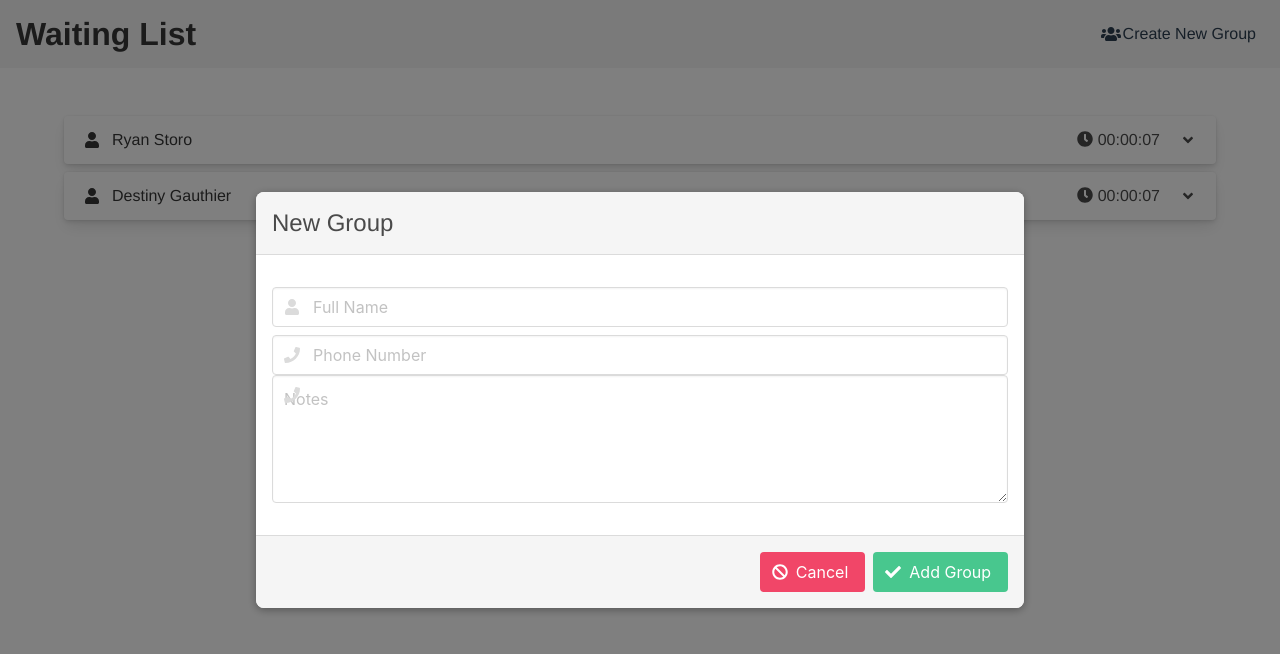
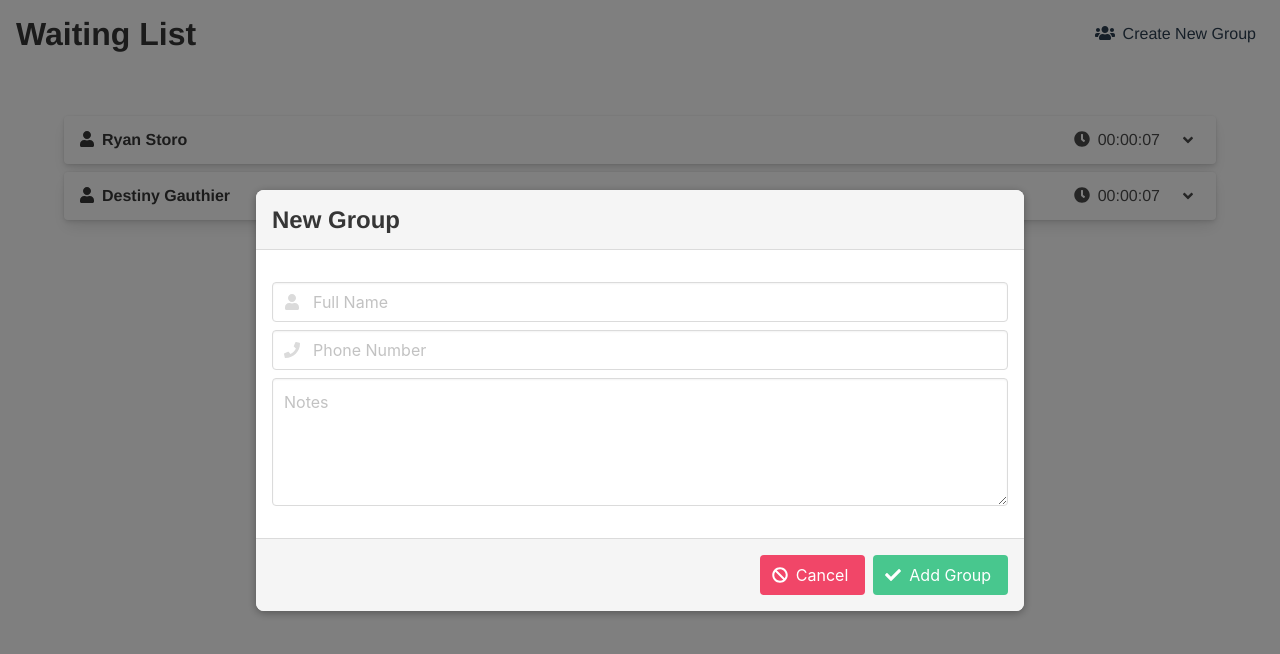
Before and after one commit to rstoro/waiting_list, a Vue app: page / in a window 1280 px wide. Both pictures are taken after a click on the link "Create New Group". Shown: the top 654 px of the page. Built offline with nearby package versions, Linux system fonts and the light colour scheme.

Commit message:
finished most of the group integration.  happy with the design, not happy with the code.

```diff
--- a/src/components/GroupCard.vue
+++ b/src/components/GroupCard.vue
@@ -1,17 +1,17 @@
 <template>
   <div class="card group-card">
     <header class="card-header">
-      <p class="card-header-title group-card-header">
-        <span class="icon icon-margin-right">
+      <p class="card-header-title">
+        <span class="icon-margin-right">
           <font-awesome-icon :icon="['fas', 'user']"/>
         </span>
         <span>{{ group.fullname }}</span>
       </p>
       <a href="#" class="card-header-icon" aria-label="more options" @click="isSelected = !isSelected">
-        <span class="time">
+        <span class="icon-margin-right">
           <font-awesome-icon :icon="['fas', 'clock']"/>
-          {{ formatTime(group.secondsSinceEpoch) }}
         </span>
+        <span class="time">{{ formatTime(group.secondsSinceEpoch) }}</span>
         <span class="icon">
           <!-- NOTE: this is crap, I wish there was a conditional to prevent this garbage. -->
           <font-awesome-icon v-if="isSelected" :icon="['fas', 'angle-right']"/>
@@ -20,10 +20,32 @@
       </a>
     </header>
 
-    <div v-if="isSelected" class="card-content">
+    <div v-if="isSelected">
       <transition name="selected">
-        <div class="content">
-          <p>{{ formatAddedOn(group.epochInSeconds) }}</p>
+        <div>
+
+          <div class="group-card-content">
+            <textarea class="textarea" type="text" placeholder="Notes" v-model="group.notes"></textarea>
+          </div>
+
+          <div class="group-card-footer">
+            <p class="is-size-7 has-text-weight-light">{{ formatAddedOn(group.epochInSeconds) }}</p>
+            <div class="group-card-buttons">
+              <button class="button group-card-button is-outlined is-normal is-danger button-margin-left" @click="deleteGroup(uid)">
+                <span class="icon is-small">
+                  <font-awesome-icon :icon="['fas', 'trash-alt']"/>
+                </span>
+                <span>{{ deleteText }}</span>
+              </button>
+              <button class="button group-card-button is-outlined is-normal is-success button-margin-left" @click="messageGroup()">
+                <span class="icon is-small">
+                  <font-awesome-icon :icon="['fas', 'envelope']"/>
+                </span>
+                <span>{{ textText }}</span>
+              </button>
+            </div>
+          </div>
+
         </div>
       </transition>
     </div>
@@ -37,11 +59,16 @@ export default {
   data: () => {
     return {
       'isSelected': false,
-      'displayTime': 0
+      'displayTime': 0,
+      'counter': {},
+      'textText': 'Text',
+      'editText': 'Edit',
+      'deleteText': 'Delete'
     }
   },
   props: {
-    'group': {}
+    'group': {},
+    'uid': 0
   },
   watch: {
     'group.secondsSinceEpoch': {
@@ -51,7 +78,7 @@ export default {
           vm.group.secondsSinceEpoch = (Date.now() / 1000 | 0) - vm.group.epochInSeconds
         }
 
-        setTimeout(() => {
+        vm.counter = setTimeout(() => {
           vm.group.secondsSinceEpoch++;
         }, 1000);
       },
@@ -60,32 +87,61 @@ export default {
   },
   methods: {
     formatTime: function(secondsSinceEpoch) { return formatTime(secondsSinceEpoch) },
-    formatAddedOn: function(epochInSeconds) { return formatAddedOn(epochInSeconds) }
+    formatAddedOn: function(epochInSeconds) { return formatAddedOn(epochInSeconds) },
+    deleteGroup: function(uid) { return deleteGroup(this, uid)},
+    messageGroup: function() { return messageGroup(this)}
   }
 }
 
 function formatAddedOn(epochInSeconds) {
-  return `Added to list ${new Date(epochInSeconds * 1000)}`
+  return `Added ${new Date(epochInSeconds * 1000)}`;
 }
 
 function formatTime(secondsSinceEpoch) {
   //NOTE: this is pretty expensive...
   return new Date(secondsSinceEpoch * 1000).toISOString().substr(11, 8); //hh:MM:ss
 }
+
+function deleteGroup(vm, uid) {
+  vm.$emit('deleteGroup', uid);
+}
+
+function messageGroup(vm) {
+  console.error('SMS Service Integration Required.')
+}
+
 </script>
 
 <style scoped>
-.icon-margin-right {
-  margin-right: 8px;
-}
-.group-card-header {
-  font-weight: 100;
-}
 .group-card {
   margin-bottom: 8px;
 }
-.time {
+.group-card .time {
   padding-right: 16px;
+}
+.group-card .icon-margin-right {
+  margin-right: 8px;
+}
+.group-card .group-card-content {
+  padding: 16px;
+  display: flex;
+}
+.group-card .group-card-footer {
+  padding: 16px;
+  display: flex;
+  flex-flow: row;
+  justify-content: space-between;
+  align-items: center;
+  background-color: transparent;
+  border-top: 1px solid #ededed;
+}
+.group-card .group-card-footer > .group-card-buttons {
+  display: flex;
+  flex-flow: row;
+  justify-content: space-between;
+}
+.group-card .group-card-footer > .group-card-buttons > .group-card-button {
+  margin-left: 8px;
 }
 /* TODO: group-selected animations */
 </style>
--- a/src/components/NewGroupModal.vue
+++ b/src/components/NewGroupModal.vue
@@ -1,7 +1,7 @@
 <template>
   <Modal v-if="showModal">
-    <h1 slot="header" class="subtitle is-4">New Group</h1>
-    <div slot="body">
+    <h1 slot="header" class="title is-4">{{ newGroupText }}</h1>
+    <div class="modal-body" slot="body">
       <div class="full-name">
         <div class="field">
           <p class="control has-icons-left">
@@ -25,9 +25,6 @@
       <div class="notes">
         <div class="field">
           <p class="control has-icons-left">
-            <span class="icon is-small is-left">
-              <font-awesome-icon :icon="['fas', 'phone']"/>
-            </span>
             <textarea class="textarea" type="text" placeholder="Notes" v-model="newNotes"></textarea>
           </p>
         </div>
@@ -38,13 +35,13 @@
         <span class="icon is-small">
           <font-awesome-icon :icon="['fas', 'ban']"/>
         </span>
-        <span>Cancel</span>
+        <span>{{ cancelGroupText }}</span>
       </button>
       <button class="button is-success button-margin-left" @click="addNewGroup()">
         <span class="icon is-small">
           <font-awesome-icon :icon="['fas', 'check']"/>
         </span>
-        <span>Add Group</span>
+        <span>{{ addGroupText }}</span>
       </button>
     </div>
   </Modal>
@@ -65,7 +62,10 @@ export default {
     return {
       'newFullname': '',
       'newPhonenumber': '',
-      'newNotes': ''
+      'newNotes': '',
+      'newGroupText': 'New Group',
+      'addGroupText': 'Add Group',
+      'cancelGroupText': 'Cancel'
     }
   },
   methods: {
@@ -104,7 +104,8 @@ function resetModal(vm) {
 .button-margin-left {
   margin-left: 8px;
 }
-.full-name {
+.modal-body > .full-name,
+.modal-body > .phone-number {
   padding-bottom: 8px;
 }
 </style>
--- a/src/components/WaitingList.vue
+++ b/src/components/WaitingList.vue
@@ -1,25 +1,26 @@
 <template>
   <div>
-
     <section class="hero">
       <div class="hero-body groups-header">
-        <h1 class="title">Waiting List</h1>
+        <h1 class="title">{{ waitingListText }}</h1>
         <a class="card-header-icon" @click="showModal = true">
-          <span class="icon">
+          <span class="icon-margin-right">
             <font-awesome-icon :icon="['fas', 'users']"/>
           </span>
-          <span>Create New Group</span>
+          <span class="has-icons-left">{{ createNewGroupText }}</span>
         </a>
       </div>
     </section>
 
-    <NewGroupModal v-bind:show-modal="showModal" v-on:closeNewGroupModal="showModal = false"
+    <NewGroupModal v-bind:show-modal="showModal"
+        v-on:closeNewGroupModal="showModal = false"
         v-on:newGroupCreated="addNewGroup"/>
 
     <section class="section">
       <div class="container">
         <div v-for="(group, index) in groups" :key="`group-${index}`">
-          <GroupCard v-bind:group="group"/>
+          <GroupCard v-bind:group="group" v-bind:uid="index"
+              v-on:deleteGroup="removeGroupFromGroups"/>
         </div>
       </div>
     </section>
@@ -39,12 +40,16 @@ export default {
   },
   data: () => {
     return {
+      'waitingListText': 'Waiting List',
+      'createNewGroupText': 'Create New Group',
       'showModal': false,
-      'groups': [DEBUGcreateGroup('Ryan Storo', 1234567890), DEBUGcreateGroup('Destiny Gauthier', '9876543210')]
+      'groups': [DEBUGcreateGroup('Ryan Storo', '1234567890', 'test first note'),
+          DEBUGcreateGroup('Destiny Gauthier', '9876543210', 'test second note')]
     }
   },
   methods: {
-    addNewGroup: function(newGroup) { return addNewGroup(this, newGroup) }
+    addNewGroup: function(newGroup) { return addNewGroup(this, newGroup) },
+    removeGroupFromGroups: function(index) { return removeGroupFromGroups(this, index) }
   }
 }
 
@@ -52,10 +57,16 @@ function addNewGroup(vm, newGroup) {
   vm.groups.push(newGroup);
 }
 
-function DEBUGcreateGroup(fullname, phonenumber) {
+function removeGroupFromGroups(vm, index) {
+  console.log(index);
+  console.log(vm.groups.splice(index, index+1));
+}
+
+function DEBUGcreateGroup(fullname, phonenumber, notes) {
   return {
     'fullname': fullname,
     'phonenumber': phonenumber,
+    'notes': notes,
     'epochInSeconds': Date.now() / 1000 | 0, //NOTE: prevents new date object from being created
     'secondsSinceEpoch': 0
   }
@@ -71,10 +82,12 @@ function DEBUGcreateGroup(fullname, phonenumber) {
   justify-content: space-between;
   align-items: center;
   padding: 8px;
-  background-color: whitesmoke;
 }
 .groups-header > .title {
   margin: 0;
   padding: 8px;
 }
+.icon-margin-right {
+  margin-right: 8px;
+}
 </style>
--- a/src/main.js
+++ b/src/main.js
@@ -4,9 +4,9 @@ import App from './App.vue'
 import './../node_modules/bulma/css/bulma.css';
 
 import { library } from '@fortawesome/fontawesome-svg-core'
-import { faCheck, faBan, faUser, faUsers, faPhone, faAngleDown, faAngleRight, faClock } from '@fortawesome/free-solid-svg-icons'
+import { faCheck, faBan, faUser, faUsers, faPhone, faAngleDown, faAngleRight, faClock, faTrashAlt, faEnvelope } from '@fortawesome/free-solid-svg-icons'
 import { FontAwesomeIcon } from '@fortawesome/vue-fontawesome'
-library.add(faCheck, faBan, faUser, faUsers, faPhone, faAngleDown, faAngleRight, faClock)
+library.add(faCheck, faBan, faUser, faUsers, faPhone, faAngleDown, faAngleRight, faClock, faTrashAlt, faEnvelope)
 Vue.component('font-awesome-icon', FontAwesomeIcon)
 
 Vue.config.productionTip = false
```
